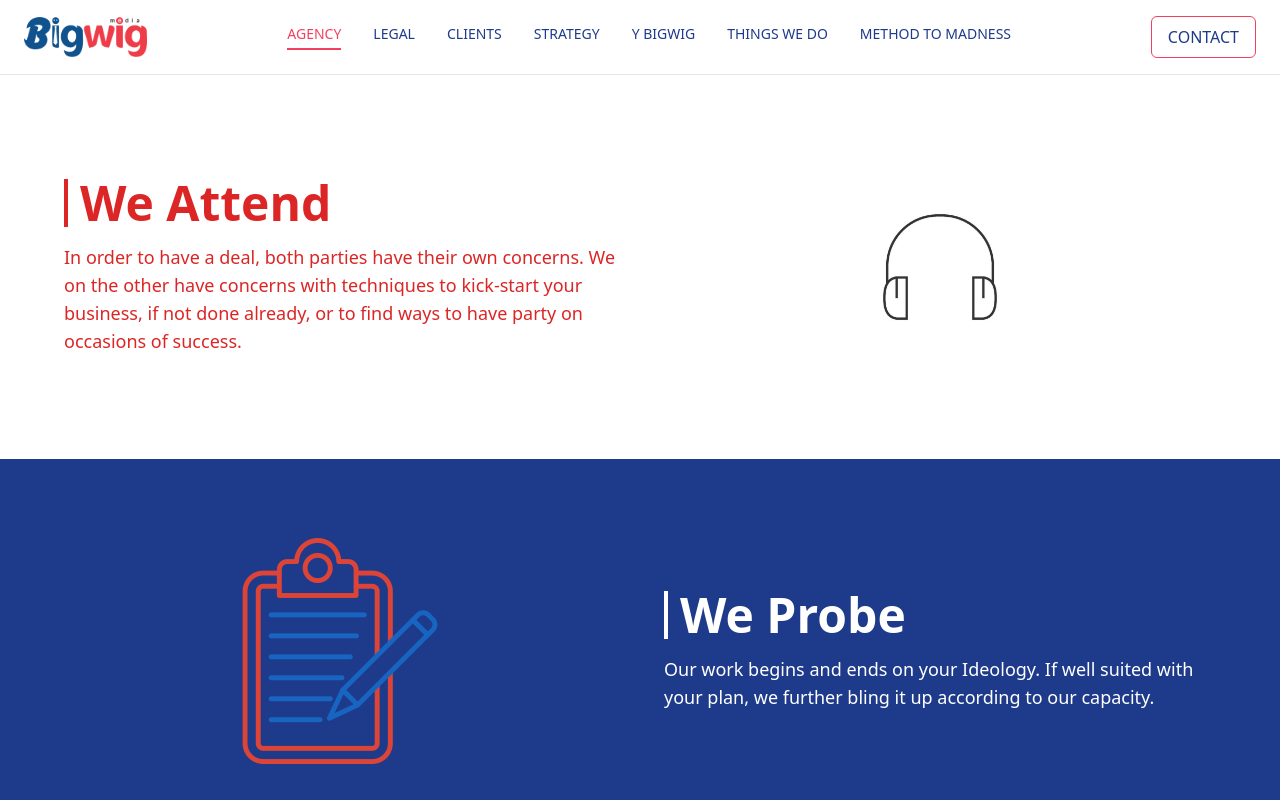
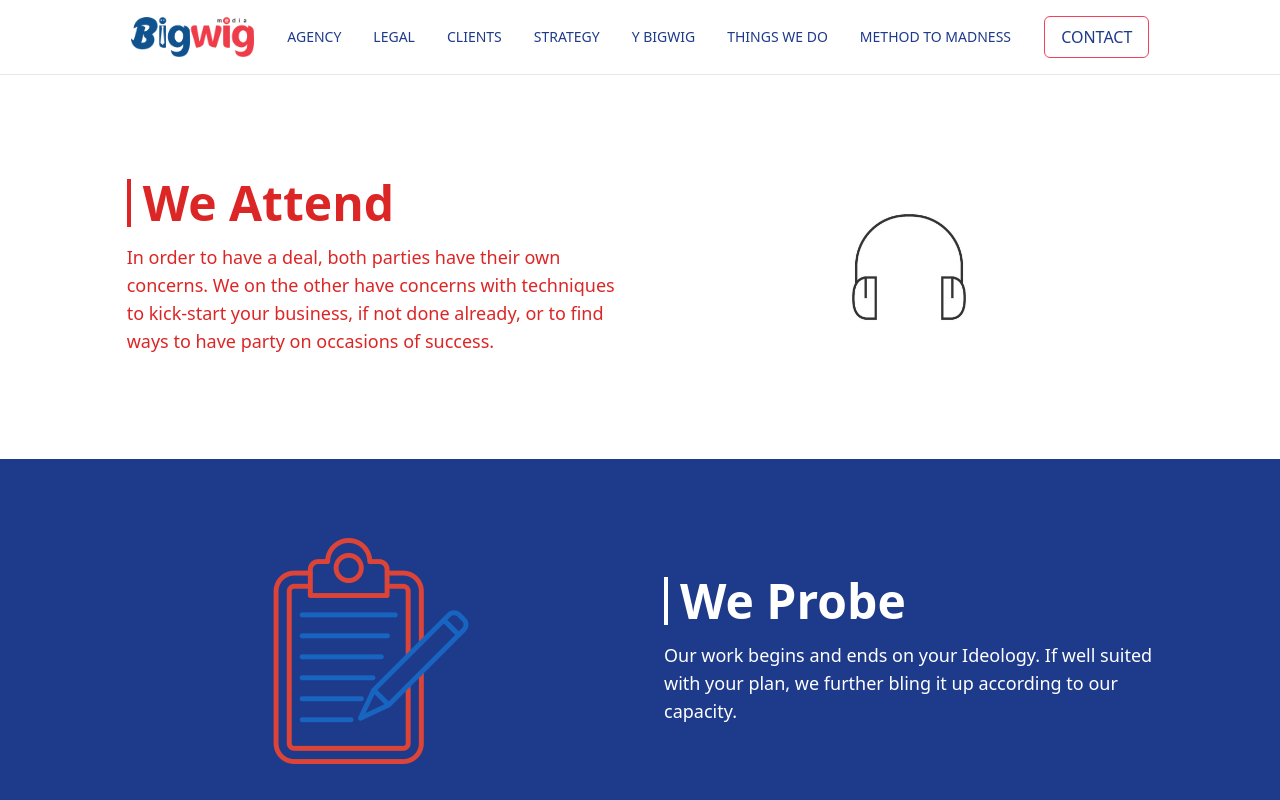
Before and after one commit to Chandan2812/Bigwig, a React (Vite) app: page /Method in a window 1280 px wide. Shown: the top 800 px of the page. Built offline with nearby package versions, Linux system fonts and the light colour scheme.

Commit message:
updated madness and nav

```diff
--- a/src/components/Madness.tsx
+++ b/src/components/Madness.tsx
@@ -4,8 +4,9 @@ import weprobe from "../assets/10350183.png";
 import webreakthourhg from "../assets/breakthrough.webp";
 import wepresent from "../assets/we-present.png";
 import choose from "../assets/10350183.png";
-import execute from "../assets/we-execute.jpg";
+import execute from "../assets/we-execute.png";
 import analyze from "../assets/we-analyze.webp";
+import Footer from "./Footer";
 
 const steps = [
   {
@@ -29,7 +30,7 @@ const steps = [
     content:
       "We believe in setting an example. That example could be dealing with and for your business, we’re up for it. BigWig has its own team of diverse and equally talented professionals who inhales your motive behind the business and exhales success.",
     image: webreakthourhg,
-    bg: "bg-red-600",
+    bg: "bg-[#EE3D49]",
     text: "text-white",
   },
   {
@@ -53,7 +54,7 @@ const steps = [
     content:
       "Once you have selected the best solution that inspires you, our team of specialists goes into execution mode. Whether it's a digital advertising campaign, web-design project, mobile application, web application, creative campaign, media and events - your project will be accomplished in a swift way and with our team's complete devotion.",
     image: execute,
-    bg: "bg-red-600",
+    bg: "bg-[#EE3D49]",
     text: "text-white",
   },
   {
@@ -76,7 +77,7 @@ const Method = () => {
         return (
           <div key={idx} className={`${step.bg} py-16 px-6`}>
             <div
-              className={`max-w-6xl mx-auto grid md:grid-cols-2 gap-12 items-center ${
+              className={`w-5/6 mx-auto grid md:grid-cols-2 gap-12 items-center ${
                 isImageRight ? "" : "md:flex-row-reverse"
               }`}
             >
@@ -108,14 +109,7 @@ const Method = () => {
         );
       })}
 
-      <div className="bg-red-600 text-white text-center py-16 px-6">
-        <h2 className="text-2xl md:text-3xl font-semibold mb-6">
-          Let's not waste time & get started. Shall we?
-        </h2>
-        <button className="bg-white text-red-600 px-6 py-3 font-semibold rounded-md hover:bg-red-100 transition">
-          LET’S DISCUSS YOUR PROJECT
-        </button>
-      </div>
+      <Footer />
     </section>
   );
 };
--- a/src/components/nav.tsx
+++ b/src/components/nav.tsx
@@ -1,46 +1,52 @@
-import { useState } from "react";
+import { useState, useEffect } from "react";
 import { Menu, X } from "lucide-react";
 import logo from "../assets/bigwig-logo.png";
 
 const Navbar = () => {
   const [menuOpen, setMenuOpen] = useState(false);
+  const [activePath, setActivePath] = useState("");
 
   const toggleMenu = () => setMenuOpen((prev) => !prev);
 
+  useEffect(() => {
+    setActivePath(window.location.pathname);
+  }, []);
+
   const navLinks = [
-    { name: "AGENCY", highlight: true },
-    { name: "LEGAL" },
-    { name: "CLIENTS", href: "Clients" },
-    { name: "STRATEGY" },
-    { name: "Y BIGWIG", href: "YBigwigSection" },
+    { name: "AGENCY", href: "/agency" },
+    { name: "LEGAL", href: "#" },
+    { name: "CLIENTS", href: "/clients" },
+    { name: "STRATEGY", href: "/strategy" },
+    { name: "Y BIGWIG", href: "/YBigwigSection" },
     { name: "THINGS WE DO", href: "/things-to-do" },
     { name: "METHOD TO MADNESS", href: "/method" },
   ];
 
   return (
-    <nav className=" flex items-center justify-between px-6 py-4 border-b border-gray-200 sticky top-0 bg-white">
+    <nav className="w-full bg-white border-b border-gray-200 sticky top-0 z-50">
+      <div className="w-5/6 mx-auto flex items-center justify-between px-6 py-4">
         {/* Logo */}
-      <div className="flex items-center space-x-1 text-3xl font-bold">
-        <a href="/">
-          {" "}
+        <a href="/" className="flex items-center space-x-1 text-3xl font-bold">
           <img src={logo} alt="Bigwig Logo" className="h-10 w-auto" />
         </a>
-      </div>
 
         {/* Desktop Nav */}
         <ul className="hidden md:flex space-x-8 text-sm font-medium">
-        {navLinks.map((link, i) => (
+          {navLinks.map((link, i) => {
+            const isActive = activePath === link.href;
+            return (
               <li
                 key={i}
                 className={`${
-              link.highlight
+                  isActive
                     ? "text-rose-500 border-b-2 border-rose-500 pb-1"
                     : "text-blue-900 hover:text-rose-500 transition"
                 }`}
               >
-            {link.href ? <a href={link.href}>{link.name}</a> : link.name}
+                <a href={link.href}>{link.name}</a>
               </li>
-        ))}
+            );
+          })}
         </ul>
 
         {/* Contact Button */}
@@ -54,23 +60,31 @@ const Navbar = () => {
         <button className="md:hidden" onClick={toggleMenu}>
           {menuOpen ? <X size={28} /> : <Menu size={28} />}
         </button>
+      </div>
 
       {/* Mobile Menu */}
       {menuOpen && (
-        <div className="absolute top-full left-0 w-full bg-white border-t border-gray-200 shadow-md md:hidden z-10">
+        <div className="md:hidden w-full bg-white border-t border-gray-200 shadow-md z-10">
           <ul className="flex flex-col text-sm font-medium px-6 py-4 space-y-4">
-            {navLinks.map((link, i) => (
+            {navLinks.map((link, i) => {
+              const isActive =
+                activePath === link.href ||
+                (activePath === "/" && link.name === "AGENCY");
+
+              return (
                 <li
                   key={i}
                   className={`${
-                  link.highlight
-                    ? "text-rose-500 border-b-2 border-rose-500 pb-1 w-fit"
+                    isActive
+                      ? "text-rose-500 border-b-2 border-rose-500 pb-1"
                       : "text-blue-900 hover:text-rose-500 transition"
                   }`}
                 >
-                {link.href ? <a href={link.href}>{link.name}</a> : link.name}
+                  <a href={link.href}>{link.name}</a>
                 </li>
-            ))}
+              );
+            })}
+
             <li>
               <button className="border border-rose-500 text-blue-900 font-medium px-4 py-2 rounded-md hover:bg-rose-50 transition w-full">
                 CONTACT
```
Also changed, not shown: src/assets/we-execute.jpg (deleted), src/assets/we-execute.png (added). Lines whose indentation alone changed are shown as unchanged.
